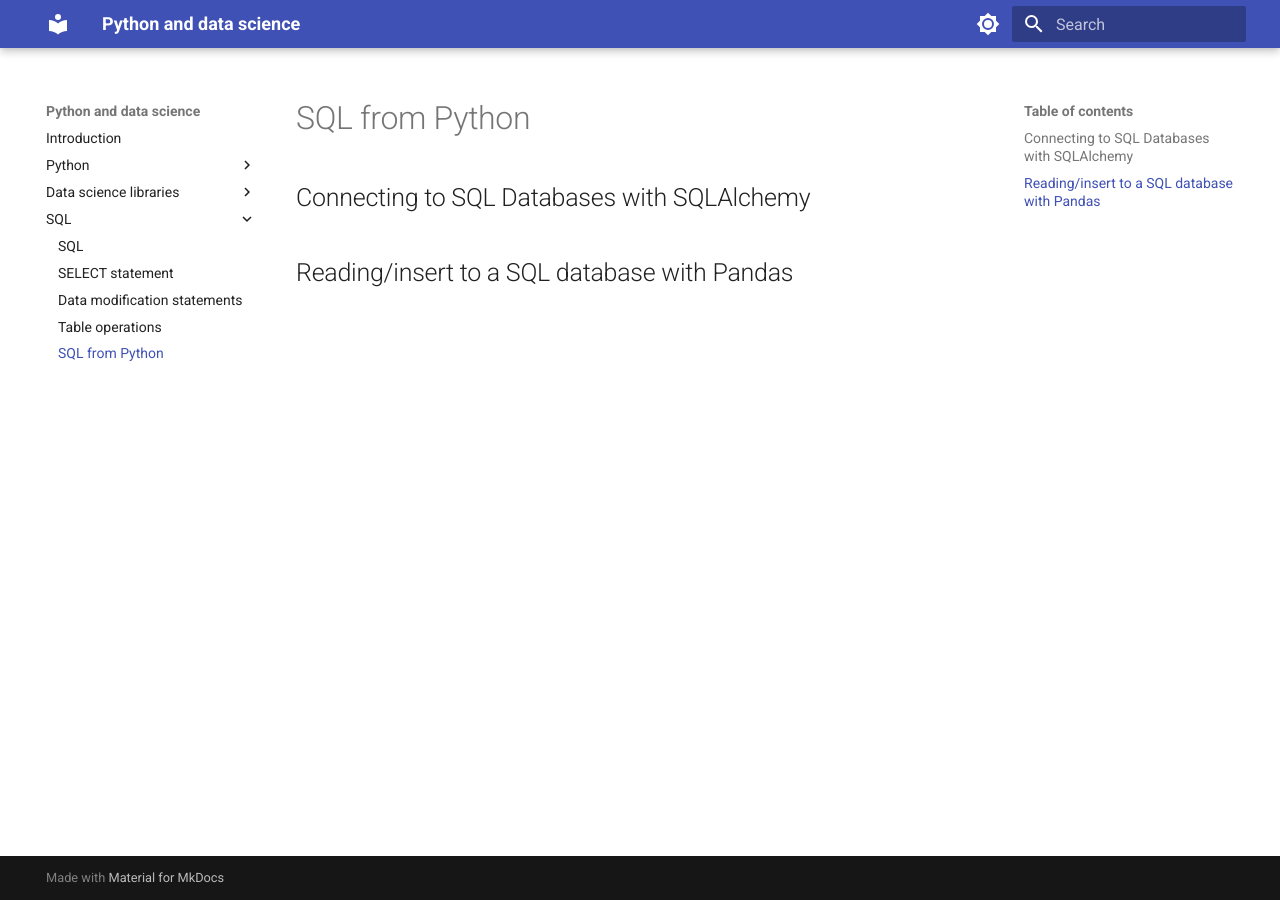
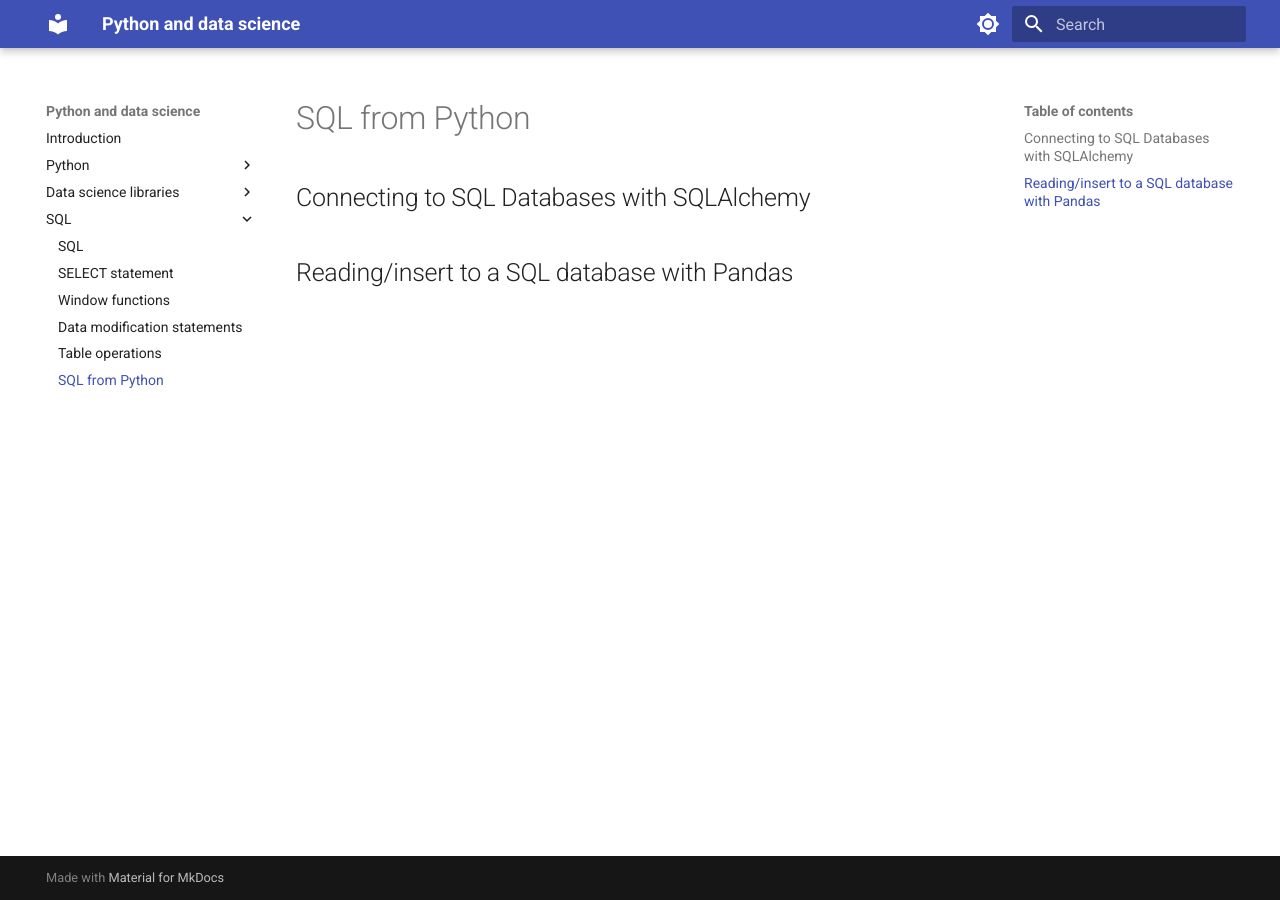
Before and after one commit to gerardpc/python-course, an MkDocs documentation site: the page built from docs/programming/sql/sql_from_python.md, in a window 1280 px wide. Built offline with MkDocs 1.6.1 and Material for MkDocs 9.7.7, drawn with Linux system fonts in a browser that asks for light colours.

Commit message:
Window functions in index.

```diff
--- a/mkdocs.yml
+++ b/mkdocs.yml
@@ -70,6 +70,7 @@ nav:
   - 'SQL':
     - 'programming/sql/introduction.md'
     - 'programming/sql/select_statements.md'
+    - 'programming/sql/window_functions.md'
     - 'programming/sql/modification_statements.md'
     - 'programming/sql/table_operations.md'
     - 'programming/sql/sql_from_python.md'
```
